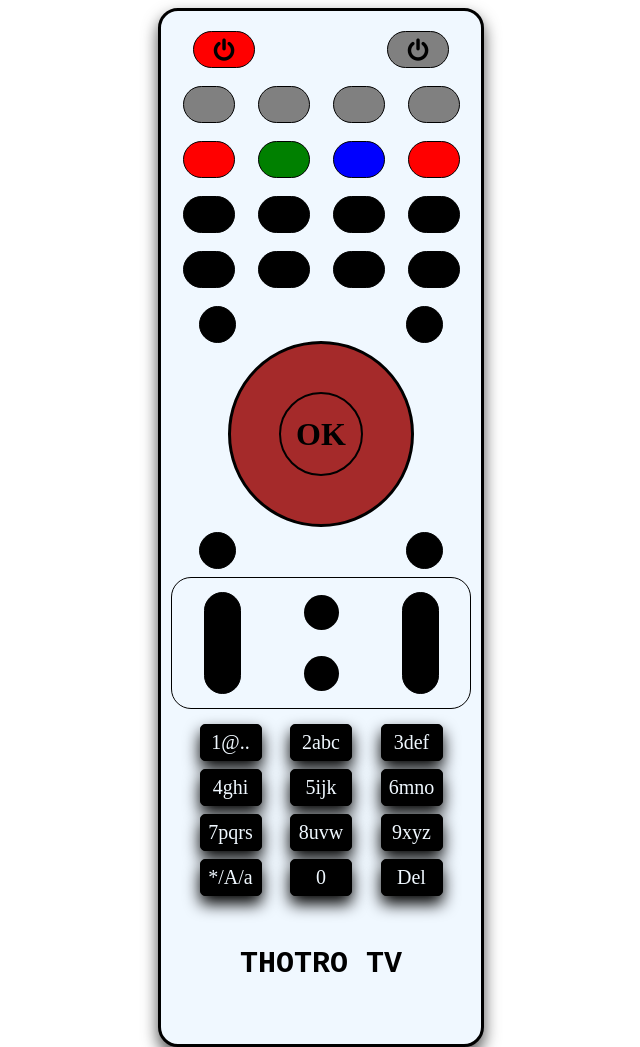
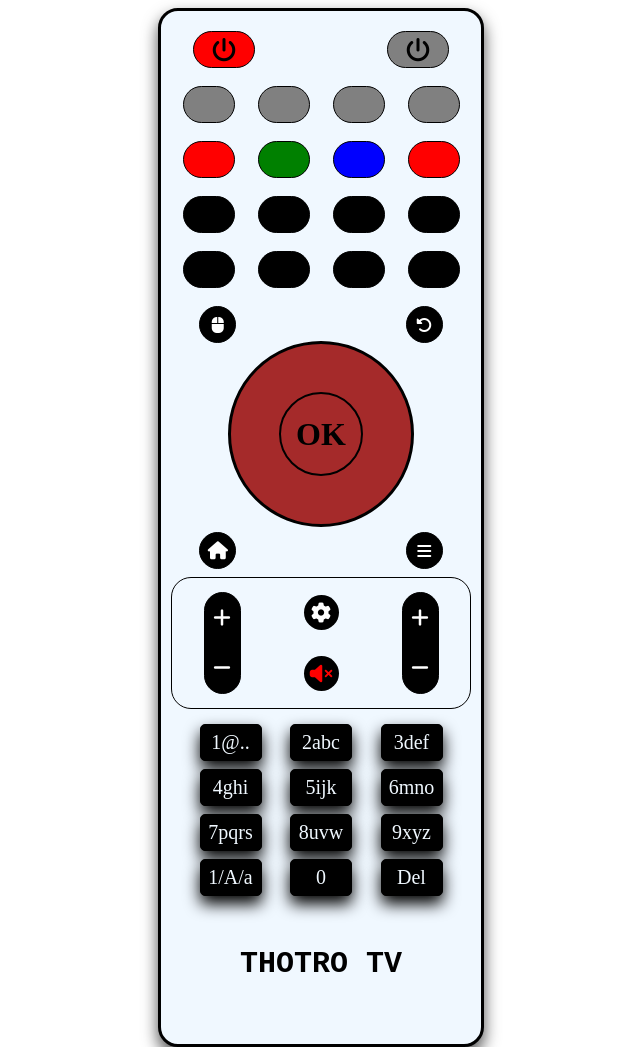
Before and after one commit to iamdurlove/remote, a plain HTML site: page index.html in a window 1280 px wide. Shown: the top 1047 px of the page, without its empty margins (319-959 px from the left). Drawn offline with Linux system fonts and the light colour scheme.

Commit message:
Add files via upload

```diff
--- a/index.html
+++ b/index.html
@@ -6,6 +6,7 @@
     <meta name="viewport" content="width=device-width, initial-scale=1.0">
     <link rel="stylesheet" href="style.css">
     <link rel="stylesheet" href="https://cdnjs.cloudflare.com/ajax/libs/font-awesome/4.7.0/css/font-awesome.min.css">
+    <script src='https://kit.fontawesome.com/a076d05399.js'></script>
     <title>NETTV Remote</title>
 </head>
 <body>
@@ -51,10 +52,10 @@
         </div>
 
         <div class="row6">
-            <div class="row6-button1"></div>
+            <div class="row6-button1"><i class="fas fa-mouse"></i></div>
             <div class="row6-button2"></div>
             <div class="row6-button3"></div>
-            <div class="row6-button4"></div>
+            <div class="row6-button4"><i class="fas fa-undo-alt"></i></div>
         </div>
 
         <div class="row7">
@@ -62,24 +63,24 @@
         </div>
 
         <div class="row8">
-            <div class="row8-button1"></div>
+            <div class="row8-button1"><i style="font-size:18px" class="fa">&#xf015;</i></div>
             <div class="row8-button2"></div>
             <div class="row8-button3"></div>
-            <div class="row8-button4"></div>
+            <div class="row8-button4"> <i class="fa fa-bars"></i></div>
         </div>
 
         <div class="row9">
             <div class="row9-column1">
-                <div class="row9-column1-button1">+</div>
-                <div class="row9-column1-button2">-</div>
+                <div class="row9-column1-button1"><i class="fa fa-plus" style="font-size:20px;color:white;"></i></div>
+                <div class="row9-column1-button2"><i class="fa fa-minus" style="font-size:20px;color:white"></i></div>
             </div>
             <div class="row9-column2">
-                <div class="row9-column2-button1"></div> <br>
-                <div class="row9-column2-button2"></div>
+                <div class="row9-column2-button1"><i style="font-size:20px;color:white" class="fa">&#xf013;</i></div> <br>
+                <div class="row9-column2-button2"><i style='font-size:20px;color:red' class='fas'>&#xf6a9;</i></div>
             </div>
             <div class="row9-column3">
-                <div class="row9-column3-button1"></div>
-                <div class="row9-column3-button2"></div>
+                <div class="row9-column3-button1"><i class="fa fa-plus" style="font-size:20px;color:white;"></i></div>
+                <div class="row9-column3-button2"><i class="fa fa-minus" style="font-size:20px;color:white"></i></div>
             </div>
         </div>
 
@@ -102,7 +103,7 @@
         </div>
 
         <div class="row13">
-            <div class="row13-button1">*/A/a</div>
+            <div class="row13-button1">1/A/a</div>
             <div class="row13-button2">0</div>
             <div class="row13-button3">Del</div>
         </div>
```
